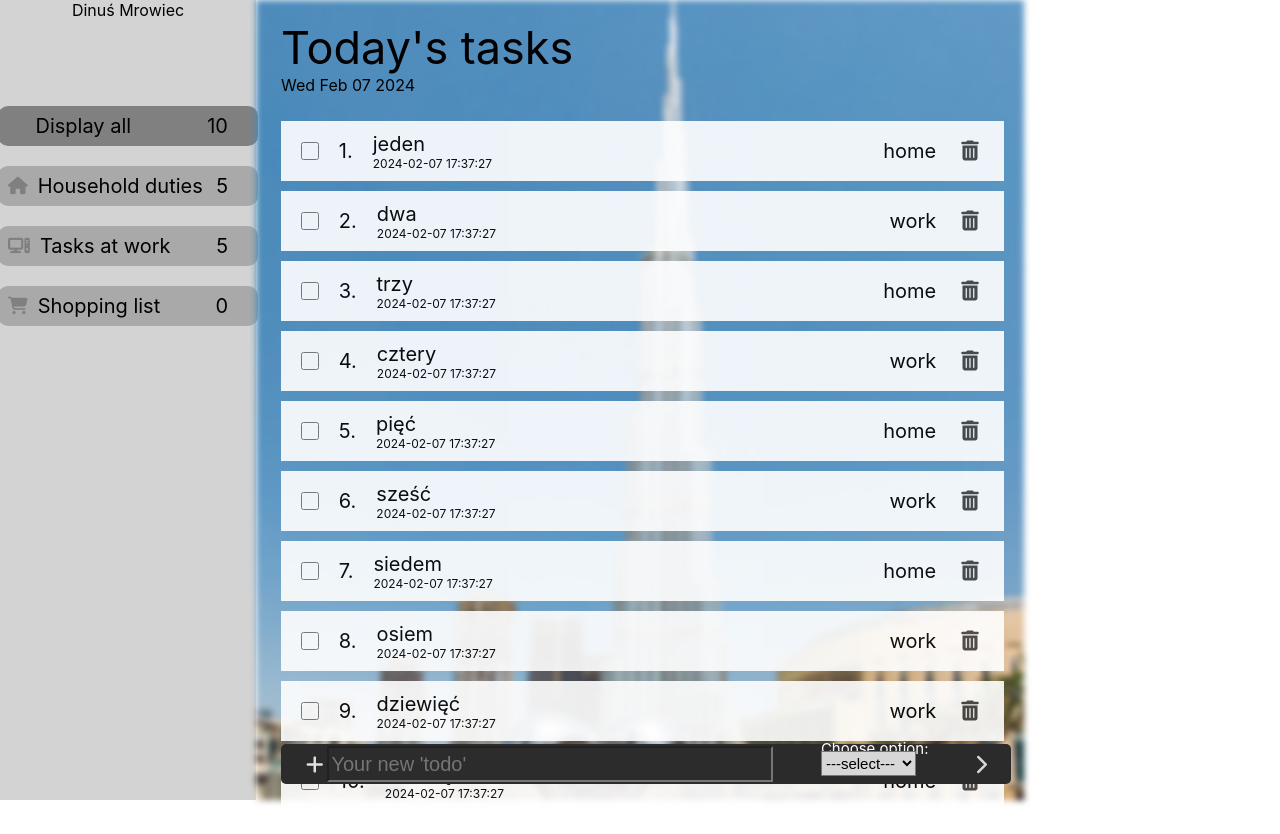
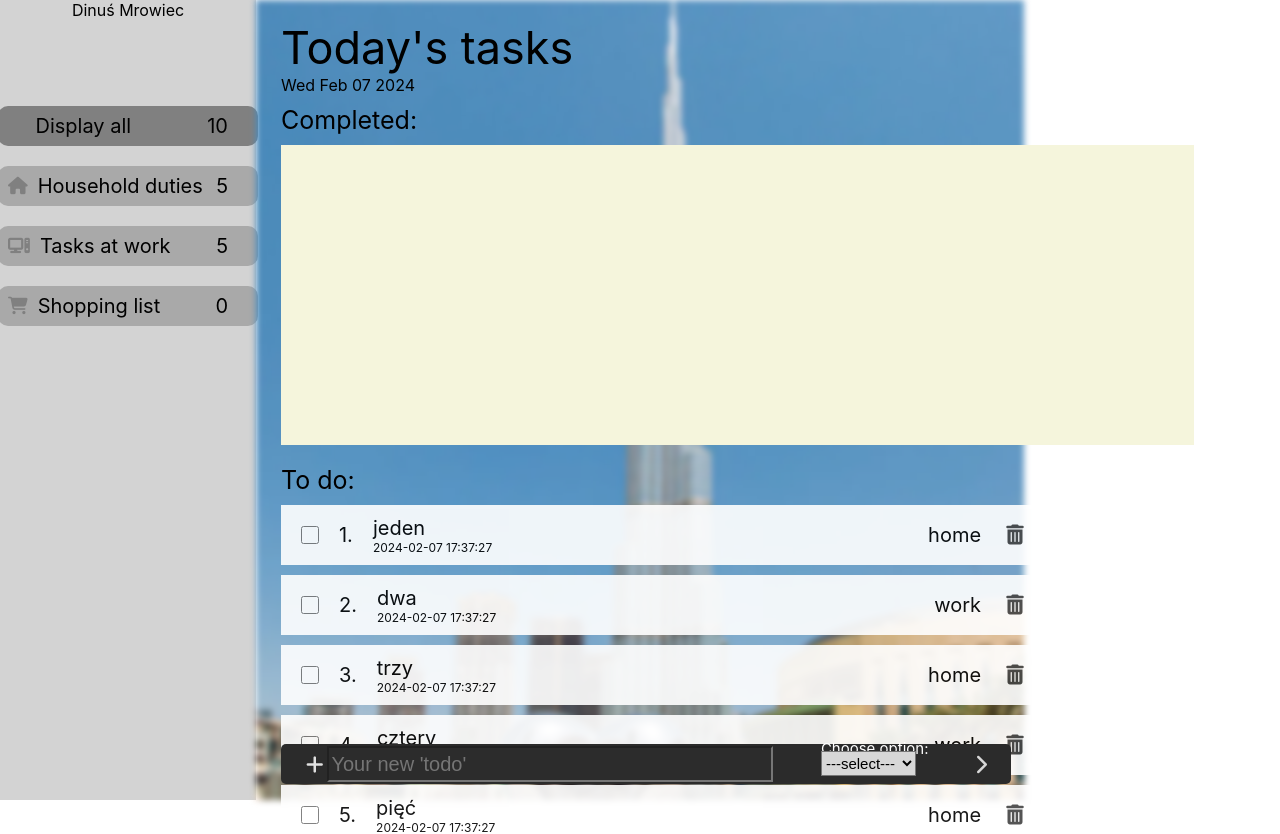
Before and after one commit to Wiktoria-Wolczyk/todolist, a React (Create React App) app: page / in a window 1280 px wide. Shown: the top 834 px of the page. Before the commit the page ends 811 px from the top, so only its background shows below. Built offline with nearby package versions, Linux system fonts and the light colour scheme.

Commit message:
Created opportunity to change text, title, choice in right sidebar, and divided tasks to completed and to do.

```diff
--- a/src/App.js
+++ b/src/App.js
@@ -102,6 +102,11 @@ export function App() {
   const [clickedGroup, setClickedGroup] = useState(taskGroupList[0].choice);
   const [clickedTaskId, setClickedTaskId] = useState(null);
   const [isChecked, setIsChecked] = useState(false);
+  const [inputClicked, setInputClicked] = useState(false);
+  const [selectTaskOption, setSelectTaskOption] = useState(
+    constantTasks[0].choice
+  );
+  const [taskCompleted, setTaskCompleted] = useState(true);
 
   useEffect(() => {
     localStorage.setItem("tasks", JSON.stringify(taskArr));
@@ -135,8 +140,27 @@ export function App() {
     setTaskArr(updatedText);
   };
 
-  const handleSaveChanges = () => {
-    console.log("Tasks with changes:", taskArr);
+  const handleInputChange = (taskId, newText) => {
+    const updatedInput = taskArr.map((task) => {
+      if (task.id === taskId) {
+        return { ...task, text: newText };
+      } else {
+        return task;
+      }
+    });
+    setTaskArr(updatedInput);
+  };
+
+  const handleSaveChanges = (newTaskDataId, newTaskData) => {
+    const newArr = taskArr.map((task) => {
+      if (task.id === newTaskDataId) {
+        return { ...task, ...newTaskData };
+      } else {
+        return task;
+      }
+    });
+
+    setTaskArr(newArr);
   };
 
   return (
@@ -161,6 +185,12 @@ export function App() {
           clickedTaskId={clickedTaskId}
           setClickedTaskId={setClickedTaskId}
           handleCheckboxClick={handleCheckboxClick}
+          setInputClicked={setInputClicked}
+          inputClicked={inputClicked}
+          selectTaskOption={selectTaskOption}
+          setSelectTaskOption={setSelectTaskOption}
+          taskCompleted={taskCompleted}
+          setTaskCompleted={setTaskCompleted}
         />
       </main>
 
@@ -172,6 +202,11 @@ export function App() {
         taskArr={taskArr}
         handleTextChange={handleTextChange}
         handleSaveChanges={handleSaveChanges}
+        handleInputChange={handleInputChange}
+        setInputClicked={setInputClicked}
+        inputClicked={inputClicked}
+        selectTaskOption={selectTaskOption}
+        setSelectTaskOption={setSelectTaskOption}
       />
     </div>
   );
--- a/src/components/Sidebar/Right/RightSidebar.jsx
+++ b/src/components/Sidebar/Right/RightSidebar.jsx
@@ -8,45 +8,75 @@ export const RightSidebar = ({
   taskArr,
   handleTextChange,
   handleSaveChanges,
+  handleInputChange,
+  setInputClicked,
+  inputClicked,
+  selectTaskOption,
+  setSelectTaskOption,
 }) => {
   const [taskDescription, setTaskDescription] = useState("");
 
+  const [taskTitle, setTaskTitle] = useState(task?.text);
+
   useEffect(() => {
+    setTaskTitle(task?.text || "");
     setTaskDescription(task?.description || "");
-  }, [task?.description]);
+  }, [task?.description, task?.text]);
 
   if (!task) {
     return <></>;
   }
   return (
     <div className="rightSidebar-Background" key={task.id}>
-      {task.text}
+      {inputClicked ? (
+        <input
+          type="text"
+          name="taskText"
+          value={taskTitle}
+          onChange={(e) => setTaskTitle(e.target.value)}
+        />
+      ) : (
+        <span onClick={() => setInputClicked(!inputClicked)}>{task.text}</span>
+      )}
       <div className="display-Selected-Task">
         <label className="label-TypeOfTask">Type of task:</label>
-        <div className="typeofTaskDiv">{task.choice}</div>
+        <select
+          className="typeofTaskDiv"
+          value={selectTaskOption}
+          onChange={(e) => setSelectTaskOption(e.target.value)}
+        >
+          <option value="home">Household duties</option>
+          <option value="work">Tasks at work</option>
+          <option value="shop">Shopping list</option>
+        </select>
         <label className="label-TextTodo">To do:</label>
         <textarea
           className="todoDiv"
-          value={task.description}
-          onChange={(e) => handleTextChange(task.id, e.target.value)}
+          value={taskDescription}
+          onChange={(e) => setTaskDescription(e.target.value)}
         />
       </div>
       <div className="buttonsPlaceholder">
         <button
           className="button-Save"
-          onClick={
-            handleSaveChanges
-            // const index = taskArr.findIndex((object) => {
-            //   return object.id === clickedTaskId;
-            // });
-            // if (index !== -1) {
-            //   taskArr[index].description = taskDescription;
-            // }
-          }
+          onClick={(e) => {
+            setInputClicked(false);
+            handleSaveChanges(task.id, {
+              text: taskTitle,
+              description: taskDescription,
+              choice: selectTaskOption,
+            });
+          }}
         >
           Save
         </button>
-        <button className="button-Close" onClick={() => setClickedTaskId(null)}>
+        <button
+          className="button-Close"
+          onClick={() => {
+            setClickedTaskId(null);
+            setInputClicked(false);
+          }}
+        >
           Close
         </button>
       </div>
--- a/src/components/Tasks.jsx
+++ b/src/components/Tasks.jsx
@@ -9,6 +9,12 @@ export const Tasks = ({
   setClickedTaskId,
   handleCheckboxClick,
   addTask,
+  setInputClicked,
+  inputClicked,
+  selectTaskOption,
+  setSelectTaskOption,
+  taskCompleted,
+  setTaskCompleted,
 }) => {
   const [text, setText] = useState("");
   const [selectChoice, setSelectChoice] = useState("");
@@ -52,6 +58,7 @@ export const Tasks = ({
           style={{
             display: "flex",
             flexDirection: "column",
+            justifyContent: "space-between",
             alignItems: "flex-start",
             textAlign: "space-between",
             zIndex: 1,
@@ -62,16 +69,42 @@ export const Tasks = ({
             marginRight: 20,
           }}
         >
-          <span
-            id="fontInHeading"
+          <div
             style={{
-              fontSize: 45,
+              display: "flex",
+              flexDirection: "column",
+              alignItems: "flex-start",
             }}
           >
-            Today's tasks
+            <span
+              id="fontInHeading"
+              style={{
+                fontSize: 45,
+              }}
+            >
+              Today's tasks
+            </span>
+            {new Date().toDateString()}
+          </div>
+          <div
+            style={{
+              display: "flex",
+              flexDirection: "column",
+              alignItems: "flex-start",
+            }}
+          >
+            <span style={{ fontSize: 25, marginTop: 10, marginBottom: 10 }}>
+              Completed:
+            </span>
+            <div
+              className="completedTaskContainer"
+              style={{ backgroundColor: "beige", height: 300, width: 913 }}
+            ></div>
+          </div>
+          <span style={{ fontSize: 25, marginTop: 20, marginBottom: 0 }}>
+            To do:
           </span>
-          {new Date().toDateString()}
-          <ul className="taskContainer">
+          <ul className="taskContainer" style={{ marginTop: 0 }}>
             {taskArr
               .filter((task) => {
                 if (clickedGroup === "all") {
@@ -81,11 +114,18 @@ export const Tasks = ({
                 }
               })
               .map((task, index) => {
+                if (task.complete === true) {
+                  return <></>;
+                }
                 return (
                   <li
                     className="taskItem"
                     key={task.id}
-                    onClick={() => setClickedTaskId(task.id)}
+                    onClick={() => {
+                      setClickedTaskId(task.id);
+                      setSelectTaskOption(task.choice);
+                      inputClicked && setInputClicked(!inputClicked);
+                    }}
                     style={{
                       display: "flex",
                       alignItems: "center",
@@ -105,6 +145,7 @@ export const Tasks = ({
                         height: 20,
                       }}
                     ></input>
+
                     <div
                       style={{
                         display: "flex",
```
